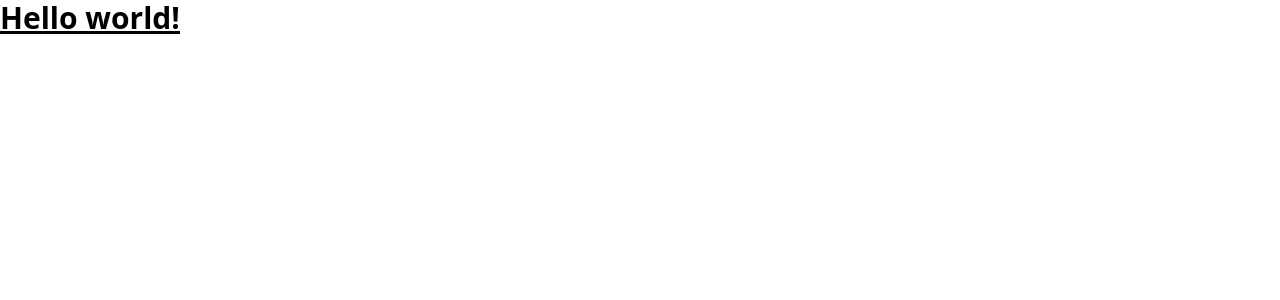
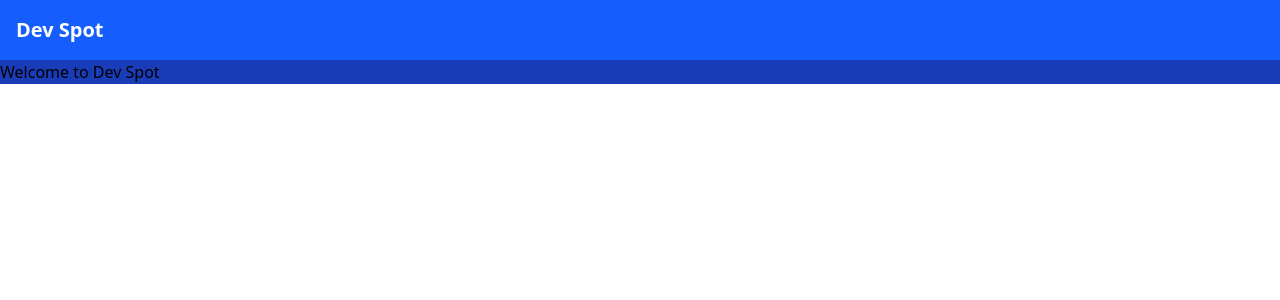
Before and after one commit to ajsaporito/dev-spot-client, a React (Vite) app: page / in a window 1280 px wide. Shown: the top 300 px of the page. Built offline with nearby package versions, Linux system fonts and the light colour scheme.

Commit message:
Added things

```diff
--- a/index.html
+++ b/index.html
@@ -4,7 +4,8 @@
     <meta charset="UTF-8" />
     <link rel="icon" type="" href="" />
     <meta name="viewport" content="width=device-width, initial-scale=1.0" />
-    <title>dev-spot-client</title>
+    <link rel="stylesheet" href="/src/styles/index.css" />
+    <title>Dev Spot</title>
   </head>
   <body>
     <div id="root"></div>
--- a/package.json
+++ b/package.json
@@ -12,7 +12,8 @@
   "dependencies": {
     "@tailwindcss/vite": "^4.1.18",
     "react": "^19.2.0",
-    "react-dom": "^19.2.0"
+    "react-dom": "^19.2.0",
+    "react-router-dom": "^7.12.0"
   },
   "devDependencies": {
     "@eslint/js": "^9.39.1",
--- a/src/App.tsx
+++ b/src/App.tsx
@@ -1,12 +1,16 @@
+import { Outlet } from 'react-router-dom';
 
-import './styles/App.css'
+import Navbar from './components/Navbar.tsx'
 
 function App() {
   return (
-    <h1 className="text-3xl font-bold underline">
-      Hello world!
-    </h1>
+    <>
+      <Navbar />
+      <main>
+        <Outlet />
+      </main>
+    </>
   )
 }
 
-export default App
+export default App;
--- /dev/null
+++ b/src/components/Navbar.tsx
@@ -0,0 +1,9 @@
+const Navbar = () => {
+  return (
+    <nav className="bg-blue-600 p-4 text-white">
+      <h1 className="text-xl font-bold">Dev Spot</h1>
+    </nav>
+  )
+}
+
+export default Navbar;
--- a/src/main.tsx
+++ b/src/main.tsx
@@ -1,10 +1,20 @@
 import { StrictMode } from 'react'
 import { createRoot } from 'react-dom/client'
-import './styles/index.css'
+import { BrowserRouter, Route, Routes } from 'react-router-dom'
+
 import App from './App.tsx'
+import Home from './pages/Home.tsx'
+import NotFound from './pages/NotFound.tsx'
 
 createRoot(document.getElementById('root')!).render(
   <StrictMode>
-    <App />
+    <BrowserRouter>
+      <Routes>
+        <Route path="/" element={<App />}>
+          <Route index element={<Home />} />
+          <Route path="*" element={<NotFound />} />
+        </Route>
+      </Routes>
+    </BrowserRouter>
   </StrictMode>,
 )
--- /dev/null
+++ b/src/pages/Home.tsx
@@ -0,0 +1,9 @@
+const Home = () => {
+  return (
+    <div className="bg-blue-800">
+      <h1>Welcome to Dev Spot</h1>
+    </div>
+  );
+};
+
+export default Home;
--- /dev/null
+++ b/src/pages/NotFound.tsx
@@ -0,0 +1,11 @@
+const NotFound = () => {
+  return (
+    <div className="flex flex-col items-center justify-center mt-10">
+      <h1 className="text-3xl font-bold">404 - Not Found</h1>
+      <p className="mt-4 text-lg">The page you are looking for does not exist.</p>
+      <p className="mt-6">Go back <a href="/" className="underline"> home</a></p>
+    </div>
+  );
+};
+
+export default NotFound;
```
Also changed, not shown: src/assets/assets.txt (added), src/hooks/hook.ts (added), src/services/service.ts (added), 1 other file (tests, documents, lock files or other folders).
